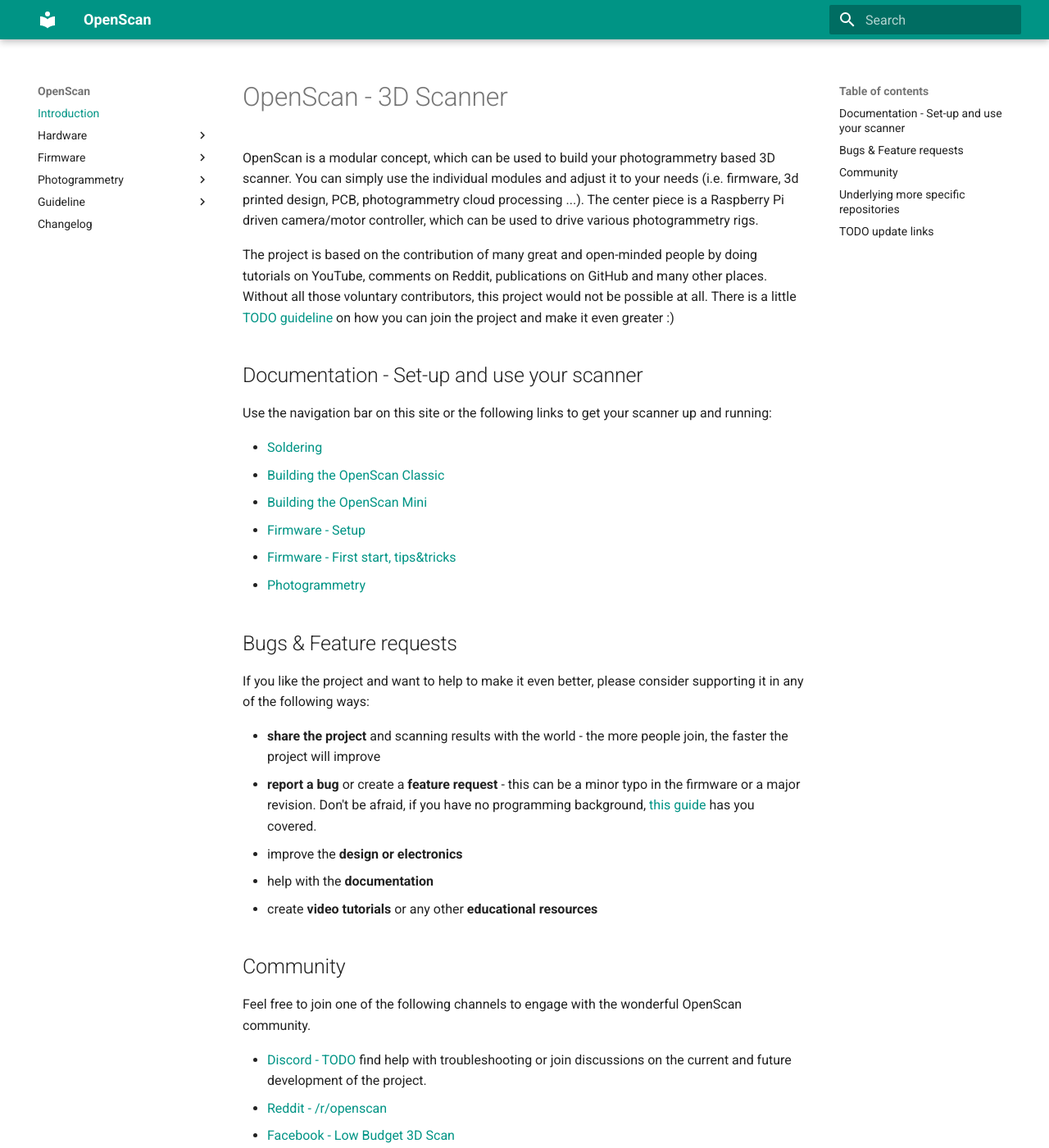
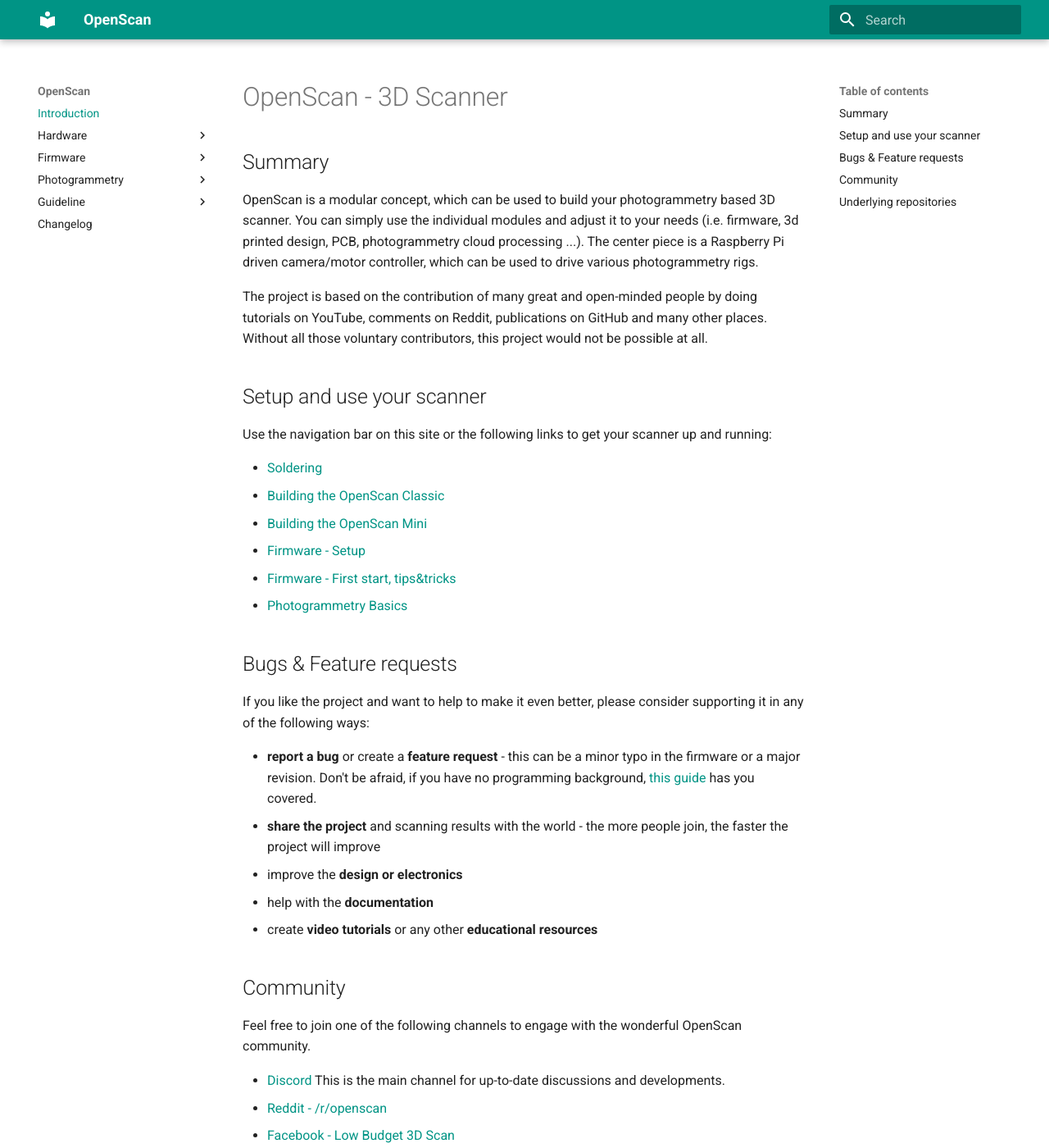
Before and after one commit to OpenScan-org/OpenScan-Doc, an MkDocs documentation site: the page built from docs/index.md, in a window 1280 px wide and 1400 px high. Shown: the whole window at 82% size. Built offline with MkDocs 1.6.1 and Material for MkDocs 9.7.7, drawn with Linux system fonts in a browser that asks for light colours; some of the changed text lies outside the part shown.

Commit message:
changed bug_report.md

```diff
--- a/docs/index.md
+++ b/docs/index.md
@@ -1,27 +1,29 @@
 # OpenScan - 3D Scanner
+
+## Summary
 
 OpenScan is a modular concept, which can be used to build your photogrammetry based 3D scanner. You can simply use the individual modules and adjust it to your needs
 (i.e. firmware, 3d printed design, PCB, photogrammetry cloud processing ...). The center piece is a Raspberry Pi driven camera/motor controller, which can be used to drive various photogrammetry rigs.
 
-The project is based on the contribution of many great and open-minded people by doing tutorials on YouTube, comments on Reddit, publications on GitHub and many other places. Without all those voluntary contributors, this project would not be possible at all. There is a little [TODO guideline](TODO) on how you can join the project and make it even greater :)
+The project is based on the contribution of many great and open-minded people by doing tutorials on YouTube, comments on Reddit, publications on GitHub and many other places. Without all those voluntary contributors, this project would not be possible at all.
 
-## Documentation - Set-up and use your scanner
+## Setup and use your scanner
 
 Use the navigation bar on this site or the following links to get your scanner up and running:
 
-- [Soldering](TODO)
-- [Building the OpenScan Classic](TODO)
-- [Building the OpenScan Mini](TODO)
-- [Firmware - Setup](TODO)
-- [Firmware - First start, tips&tricks](TODO)
-- [Photogrammetry](TODO)
+- [Soldering](hardware/PCB)
+- [Building the OpenScan Classic](hardware/OpenScanClassic)
+- [Building the OpenScan Mini](hardware/OpenScanMini)
+- [Firmware - Setup](firmware/setup)
+- [Firmware - First start, tips&tricks](firmware/usage)
+- [Photogrammetry Basics](photogrammetry/basics)
 
 ## Bugs & Feature requests
 
 If you like the project and want to help to make it even better, please consider supporting it in any of the following ways:
 
+- **report a bug** or create a **feature request** - this can be a minor typo in the firmware or a major revision. Don't be afraid, if you have no programming background, [this guide](guideline/report_bug/) has you covered.
 - **share the project** and scanning results with the world - the more people join, the faster the project will improve
-- **report a bug** or create a **feature request** - this can be a minor typo in the firmware or a major revision. Don't be afraid, if you have no programming background, [this guide]() has you covered.
 - improve the **design or electronics**
 - help with the **documentation**
 - create **video tutorials** or any other **educational resources**
@@ -30,20 +32,19 @@
 
 Feel free to join one of the following channels to engage with the wonderful OpenScan community.
 
-* [Discord - TODO]() find help with troubleshooting or join discussions on the current and future development of the project.
+* [Discord](https://discord.gg/PR9Hg6wZNZ) This is the main channel for up-to-date discussions and developments.
 * [Reddit - /r/openscan](https://www.reddit.com/r/openscan)
 * [Facebook - Low Budget 3D Scan](https://www.facebook.com/groups/142108429832711)
 * [Twitter](https://twitter.com/openscan_eu)
 * [Instagram](https://www.instagram.com/openscan.eu/)
 
-## Underlying more specific repositories
+## Underlying repositories
 
 If you want to take part in the development of a specific part of the OpenScan system, feel free to join:
 
-## TODO update links
-
-* [OpenScan-Firmware (this repository)](https://github.com/OpenScanEu/OpenScan2/)
-* [OpenScan-Design - 3D printable files and other design approaches](https://github.com/OpenScanEu/OpenScan-Design)
-* [OpenScan-PCB - A place to discuss and improve the PCB designs](https://github.com/OpenScanEu/OpenScan-PCB)
-* [OpenScanCloud - Web API for photogrammetry processing of image files](https://github.com/OpenScanEu/OpenScanCloud)
-* [OpenScan-ML - Development of new tools using Machine Learning](https://github.com/OpenScanEu/OpenScan-ML)
+* [OpenScan-Dokumentation (this repository)](https://github.com/OpenScan-org/OpenScan-Doku/)
+* [OpenScan-Firmware](https://github.com/OpenScan-org/OpenScan2)
+* [OpenScan-Design - 3D printable files and other design approaches](https://github.com/OpenScan-org/OpenScan-Design)
+* [OpenScan-PCB - A place to discuss and improve the PCB designs](https://github.com/OpenScan-org/OpenScan-PCB)
+* [OpenScanCloud - Web API for photogrammetry processing of image files](https://github.com/OpenScan-org/OpenScanCloud)
+* [OpenScan-ML - Development of new tools using Machine Learning](https://github.com/OpenScan-org/OpenScan-ML)
```
Also changed, not shown: README.md (+3 -35 lines), docs/README.md (deleted, +0 -1 lines), docs/guideline/report_bug.md (+11 -14 lines), 2 other files.
